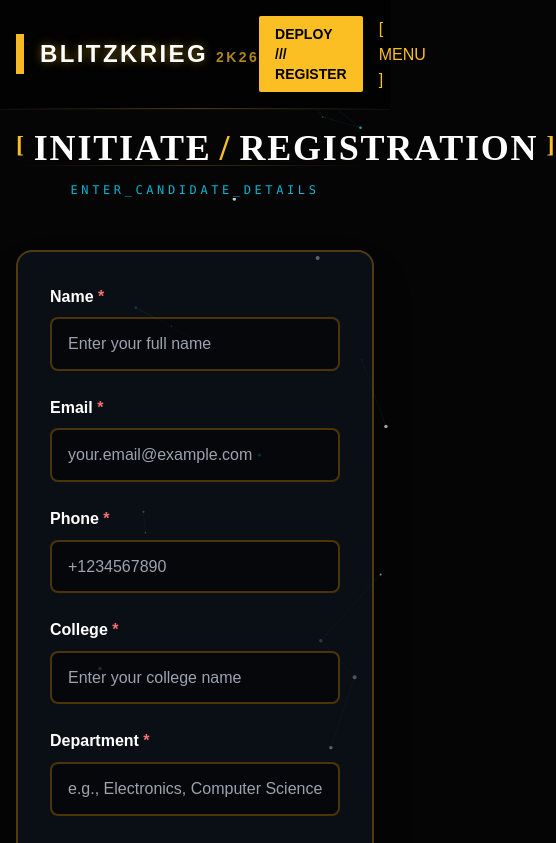
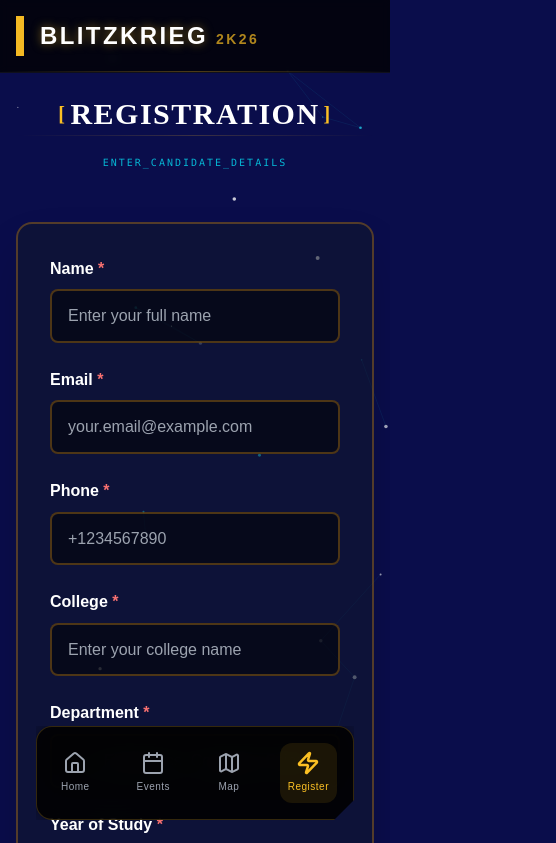
Before and after one commit to shaunpatrickj/symposium-website, a Next.js app: page /register in a window 390 px wide. Shown: the top 843 px of the page, 556 px wide, since content can reach past the window. Built offline with nearby package versions, Linux system fonts and the light colour scheme.

Commit message:
Implement responsive design, mobile dock, and theme updates

```diff
--- a/app/globals.css
+++ b/app/globals.css
@@ -6,7 +6,7 @@
 @import url('https://fonts.googleapis.com/css2?family=Chakra+Petch:wght@300;400;500;600;700&family=Playfair+Display:wght@400;600;700&family=Inter:wght@300;400;500;600;700&display=swap');
 
 :root {
-  --bg-dark: #050505;
+  --bg-dark: #0A0D4B;
   --bg-darker: #020202;
   --primary: #fbbf24;
   --primary-dark: #f59e0b;
--- a/app/layout.tsx
+++ b/app/layout.tsx
@@ -3,6 +3,7 @@ import './globals.css'
 import TransformerNavbar from '@/components/TransformerNavbar'
 import Footer from '@/components/Footer'
 import GlobalBackground from '@/components/GlobalBackground'
+import MobileDock from '@/components/MobileDock'
 
 export const metadata: Metadata = {
   title: 'BLITZKRIEG 2K26 | Technical Symposium',
@@ -20,10 +21,11 @@ export default function RootLayout({
         <div className="scanlines" />
         <GlobalBackground />
         <TransformerNavbar />
-        <main className="min-h-screen relative z-10">
+        <main className="min-h-screen relative z-10 pb-28 md:pb-0">
           {children}
         </main>
         <Footer />
+        <MobileDock />
       </body>
     </html>
   )
--- a/app/register/page.tsx
+++ b/app/register/page.tsx
@@ -5,18 +5,18 @@ import RegistrationFormWrapper from '@/components/RegistrationFormWrapper'
 
 function RegisterContent() {
   return (
-    <div className="min-h-screen bg-transparent py-12 px-4">
-      <div className="max-w-2xl mx-auto pt-20">
+    <div className="min-h-screen bg-transparent py-8 md:py-12 px-4">
+      <div className="max-w-2xl mx-auto pt-16 md:pt-20">
         <div className="mb-12 text-center relative">
           <div className="absolute top-1/2 left-0 w-full h-[1px] bg-gradient-to-r from-transparent via-primary/20 to-transparent -z-10" />
-          <h1 className="text-4xl md:text-6xl font-display font-bold text-white mb-2 tracking-wider">
-            <span className="text-primary text-2xl md:text-4xl align-top mr-2">[</span>
-            INITIATE
-            <span className="text-primary mx-2">/</span>
-            REGISTRATION
-            <span className="text-primary text-2xl md:text-4xl align-top ml-2">]</span>
+          <h1 className="text-3xl sm:text-4xl md:text-6xl font-display font-bold text-white mb-4 tracking-wider flex flex-wrap items-center justify-center gap-x-2 gap-y-2">
+            <span className="inline-flex items-center">
+              <span className="text-primary text-xl md:text-4xl align-top mr-1 md:mr-2">[</span>
+              REGISTRATION
+              <span className="text-primary text-xl md:text-4xl align-top ml-1 md:ml-2">]</span>
+            </span>
           </h1>
-          <p className="text-cyan-500 font-mono text-xs md:text-sm tracking-[0.3em] uppercase bg-bg-dark inline-block px-4">
+          <p className="text-cyan-500 font-mono text-[10px] md:text-sm tracking-[0.2em] md:tracking-[0.3em] uppercase bg-bg-dark inline-block px-4">
             Enter_Candidate_Details
           </p>
         </div>
--- a/app/register/success/page.tsx
+++ b/app/register/success/page.tsx
@@ -2,8 +2,8 @@ import Link from 'next/link'
 
 export default function SuccessPage() {
   return (
-    <div className="min-h-screen bg-gradient-to-b from-gray-900 via-black to-gray-900 py-20 px-4">
-      <div className="max-w-2xl mx-auto text-center">
+    <div className="min-h-screen bg-gradient-to-b from-gray-900 via-black to-gray-900 flex flex-col items-center justify-center px-4 pt-24">
+      <div className="w-full max-w-2xl text-center">
         <div className="bg-gray-900/50 border-2 border-gold-500 rounded-xl p-12">
           <div className="text-8xl mb-6 text-gold-400">✓</div>
           <h1 className="text-4xl md:text-5xl font-display font-bold text-gold-400 mb-4">
--- a/components/EventCard.tsx
+++ b/components/EventCard.tsx
@@ -10,20 +10,39 @@ interface EventCardProps {
 }
 
 export default function EventCard({ event }: EventCardProps) {
+  const isPaperPresentation = event.slug === 'paper-presentation' || event.id === 'paper-presentation'
+
   return (
     <motion.div
       initial={{ opacity: 0, y: 20 }}
       whileInView={{ opacity: 1, y: 0 }}
       viewport={{ once: true }}
       whileHover={{ scale: 1.02 }}
-      className="group relative h-full bg-gray-900/40 border border-gray-700/50 p-6 overflow-hidden backdrop-blur-sm hover:border-cyan-400/50 transition-colors"
+      className={`group relative h-full bg-gray-900/40 border border-gray-700/50 p-6 backdrop-blur-sm hover:border-cyan-400/50 transition-colors ${isPaperPresentation ? '' : 'overflow-hidden'
+        }`}
     >
-      {/* Hover Gradient Background */}
-      <div className="absolute inset-0 bg-gradient-to-br from-cyan-500/5 to-transparent opacity-0 group-hover:opacity-100 transition-opacity duration-500" />
+      {/* Container for background elements that need clipping */}
+      <div className={`absolute inset-0 ${isPaperPresentation ? 'overflow-hidden rounded-[inherit]' : ''}`}>
+        {/* Hover Gradient Background */}
+        <div className="absolute inset-0 bg-gradient-to-br from-cyan-500/5 to-transparent opacity-0 group-hover:opacity-100 transition-opacity duration-500" />
 
-      {/* Corner Accents */}
-      <div className="absolute top-0 left-0 w-2 h-2 border-t border-l border-gray-500 group-hover:border-cyan-400 transition-colors" />
-      <div className="absolute bottom-0 right-0 w-2 h-2 border-b border-r border-gray-500 group-hover:border-cyan-400 transition-colors" />
+        {/* Corner Accents */}
+        <div className="absolute top-0 left-0 w-2 h-2 border-t border-l border-gray-500 group-hover:border-cyan-400 transition-colors" />
+        <div className="absolute bottom-0 right-0 w-2 h-2 border-b border-r border-gray-500 group-hover:border-cyan-400 transition-colors" />
+
+        {/* Decorative scanline */}
+        <div className="absolute top-0 left-0 w-full h-[1px] bg-gradient-to-r from-transparent via-cyan-400 to-transparent transform -translate-x-full group-hover:animate-scan-line opacity-50" />
+      </div>
+
+      {isPaperPresentation && (
+        <div className="absolute -top-[12%] left-1/2 -translate-x-1/2 w-auto h-[35%] z-20 pointer-events-none">
+          <img
+            src="/images/chibi.png"
+            alt="Character"
+            className="w-full h-full object-contain drop-shadow-[0_4px_6px_rgba(0,0,0,0.5)]"
+          />
+        </div>
+      )}
 
       <div className="relative z-10 flex flex-col h-full">
         <h3 className="text-2xl font-tech font-bold text-white mb-3 group-hover:text-cyan-400 transition-colors flex items-center gap-2">
@@ -50,9 +69,6 @@ export default function EventCard({ event }: EventCardProps) {
           </svg>
         </Link>
       </div>
-
-      {/* Decorative scanline */}
-      <div className="absolute top-0 left-0 w-full h-[1px] bg-gradient-to-r from-transparent via-cyan-400 to-transparent transform -translate-x-full group-hover:animate-scan-line opacity-50" />
     </motion.div>
   )
 }
--- /dev/null
+++ b/components/MobileDock.tsx
@@ -0,0 +1,56 @@
+'use client'
+import Link from 'next/link'
+import { usePathname } from 'next/navigation'
+import { motion } from 'framer-motion'
+import { Home, Calendar, Map, Zap } from 'lucide-react'
+import { cn } from '@/lib/utils'
+
+export default function MobileDock() {
+    const pathname = usePathname()
+
+    const navItems = [
+        { name: 'Home', path: '/', icon: Home },
+        { name: 'Events', path: '/events', icon: Calendar },
+        { name: 'Map', path: '/map', icon: Map },
+        { name: 'Register', path: '/register', icon: Zap },
+    ]
+
+    return (
+        <div className="fixed bottom-6 left-1/2 -translate-x-1/2 z-[100] md:hidden w-full max-w-[350px] px-4">
+            <motion.div
+                initial={{ y: 100, opacity: 0 }}
+                animate={{ y: 0, opacity: 1 }}
+                className="bg-bg-darker/90 backdrop-blur-lg border border-primary/20 rounded-2xl p-4 shadow-[0_0_20px_rgba(0,0,0,0.5)] flex justify-between items-center clip-mech-corned relative overflow-hidden"
+            >
+                {/* Decorative scanning line */}
+                <div className="absolute top-0 left-0 w-full h-[1px] bg-gradient-to-r from-transparent via-primary/50 to-transparent animate-scan-line opacity-50" />
+
+                {navItems.map((item) => {
+                    const Icon = item.icon
+                    const isActive = pathname === item.path
+
+                    return (
+                        <Link
+                            key={item.name}
+                            href={item.path}
+                            className={cn(
+                                "flex flex-col items-center gap-1 relative group p-2 rounded-xl transition-colors",
+                                isActive ? "text-primary" : "text-gray-400 hover:text-gray-200"
+                            )}
+                        >
+                            {isActive && (
+                                <motion.div
+                                    layoutId="dock-bg"
+                                    className="absolute inset-0 bg-primary/10 rounded-xl"
+                                    transition={{ type: "spring", bounce: 0.2, duration: 0.6 }}
+                                />
+                            )}
+                            <Icon size={24} strokeWidth={isActive ? 2.5 : 2} />
+                            <span className="text-[10px] font-tech tracking-wider">{item.name}</span>
+                        </Link>
+                    )
+                })}
+            </motion.div>
+        </div>
+    )
+}
--- a/components/TransformerAbout.tsx
+++ b/components/TransformerAbout.tsx
@@ -4,7 +4,7 @@ import { useEffect, useRef, useState } from 'react'
 
 export default function TransformerAbout() {
     return (
-        <section className="relative py-32 bg-transparent overflow-hidden">
+        <section className="relative py-12 md:py-32 bg-transparent overflow-hidden">
             {/* Decorative Grid Background */}
             <div className="absolute inset-0 bg-grid-cyber opacity-10 pointer-events-none" />
 
--- a/components/TransformerCountdown.tsx
+++ b/components/TransformerCountdown.tsx
@@ -46,7 +46,7 @@ export default function TransformerCountdown() {
     ]
 
     return (
-        <div className="flex gap-4 md:gap-8 justify-center py-8">
+        <div className="grid grid-cols-2 md:flex gap-4 md:gap-8 justify-center py-8 px-4">
             {timeUnits.map((unit, index) => (
                 <div key={unit.label} className="flex flex-col items-center">
                     <div className="relative group">
--- a/components/TransformerHero.tsx
+++ b/components/TransformerHero.tsx
@@ -27,7 +27,7 @@ export default function TransformerHero() {
             </div>
 
             {/* Cinematic Intro Text */}
-            <div className="relative z-10 text-center space-y-8">
+            <div className="relative z-10 text-center space-y-8 pt-24 md:pt-0 pb-20 md:pb-0">
 
 
                 <motion.div
@@ -36,10 +36,10 @@ export default function TransformerHero() {
                     animate={{ scale: 1, opacity: 1 }}
                     transition={{ duration: 0.8, ease: "easeOut", delay: 0.5 }}
                 >
-                    <h1 className="text-6xl md:text-8xl lg:text-9xl font-bold font-tech text-transparent bg-clip-text bg-gradient-to-b from-white to-gray-400 tracking-tighter relative z-10">
+                    <h1 className="text-4xl md:text-8xl lg:text-9xl font-bold font-tech text-transparent bg-clip-text bg-gradient-to-b from-white to-gray-400 tracking-tighter relative z-10 leading-tight">
                         BLITZKRIEG&apos;26
                     </h1>
-                    <h1 className="absolute top-0 left-0 w-full text-6xl md:text-8xl lg:text-9xl font-bold font-tech text-primary opacity-20 blur-sm animate-pulse z-0 tracking-tighter">
+                    <h1 className="absolute top-0 left-0 w-full text-4xl md:text-8xl lg:text-9xl font-bold font-tech text-primary opacity-20 blur-sm animate-pulse z-0 tracking-tighter leading-tight">
                         BLITZKRIEG&apos;26
                     </h1>
                     <div className="absolute -inset-10 border border-primary/10 rounded-full animate-spin-slow opacity-20" />
@@ -56,11 +56,20 @@ export default function TransformerHero() {
                     initial={{ opacity: 0, y: 20 }}
                     animate={{ opacity: 1, y: 0 }}
                     transition={{ delay: 1.2 }}
-                    className="font-tech text-xl text-gray-400 tracking-widest uppercase"
+                    className="font-tech text-sm md:text-xl text-gray-400 tracking-widest uppercase px-4"
                 >
-                    <span className="text-primary mr-2">[</span>
-                    National Level Technical Symposium – EEE
-                    <span className="text-primary ml-2">]</span>
+                    <div className="flex flex-col items-center gap-2">
+                        <div>
+                            <span className="text-primary mr-2">[</span>
+                            National Level Technical Symposium
+                            <span className="text-primary ml-2">]</span>
+                        </div>
+                        <div>
+                            <span className="text-primary mr-2">[</span>
+                            Department of Electrical and Electronics Engineering
+                            <span className="text-primary ml-2">]</span>
+                        </div>
+                    </div>
                 </motion.div>
 
                 {/* Countdown Timer */}
--- a/components/TransformerNavbar.tsx
+++ b/components/TransformerNavbar.tsx
@@ -79,17 +79,9 @@ export default function TransformerNavbar() {
                     </Link>
                 </div>
 
-                {/* Mobile Controls */}
-                <div className="md:hidden flex items-center gap-4">
-                    <Link
-                        href="/register"
-                        className="px-4 py-2 font-tech font-bold text-black bg-primary rounded-sm hover:bg-white transition-colors text-sm"
-                    >
-                        DEPLOY /// REGISTER
-                    </Link>
-                    <div className="text-primary font-tech">
-                        [ MENU ]
-                    </div>
+                {/* Mobile Controls - Simplified for Bottom Dock */}
+                <div className="md:hidden">
+                    {/* Logo is sufficient, navigation moved to bottom dock */}
                 </div>
             </div>
 
--- a/next.config.js
+++ b/next.config.js
@@ -1,5 +1,6 @@
 /** @type {import('next').NextConfig} */
 const nextConfig = {
+  // Forced restart
   reactStrictMode: true,
 }
 
--- a/tailwind.config.js
+++ b/tailwind.config.js
@@ -30,7 +30,7 @@ module.exports = {
           dark: '#f59e0b',
         },
         accent: '#22d3ee',
-        'bg-dark': '#050505',
+        'bg-dark': '#0A0D4B',
         'bg-darker': '#020202',
       },
       fontFamily: {
```
Also changed, not shown: public/images/chibi.png (added).
